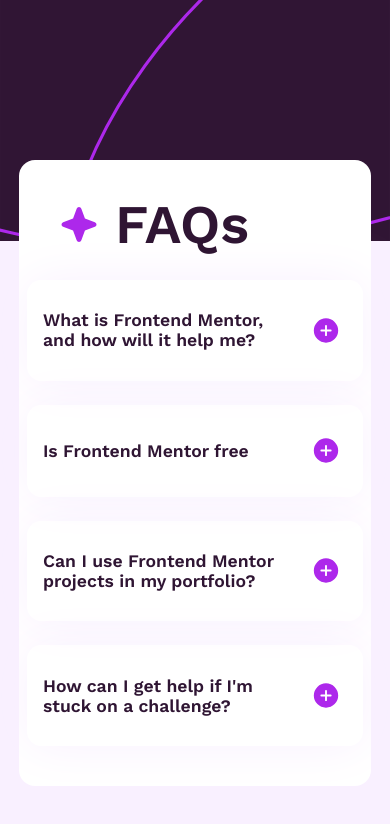
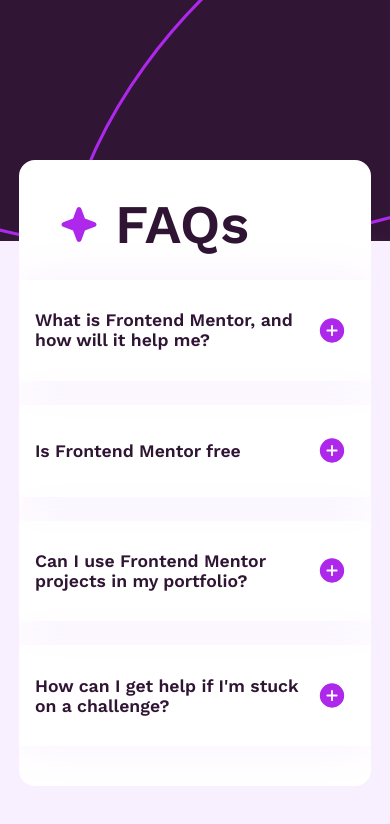
Before and after one commit to DevHeris/faq-accordion, a React (Vite) app: page / in a window 390 px wide. Shown: the top 824 px of the page. Built offline with nearby package versions, Linux system fonts and the light colour scheme.

Commit message:
fixed padding

```diff
--- a/src/index.css
+++ b/src/index.css
@@ -121,7 +121,11 @@
   }
 
   .items {
-    padding-inline: 0.5em;
+    padding-inline: 0em;
+  }
+
+  .item {
+    border-radius: 0;
   }
 }
 
```
